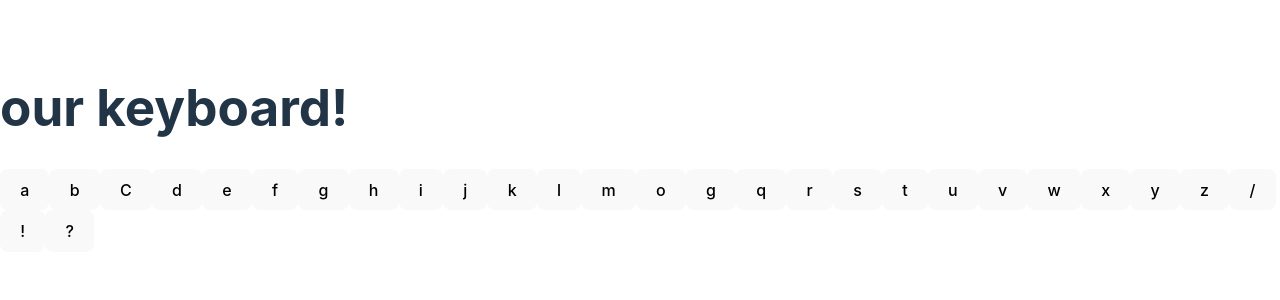
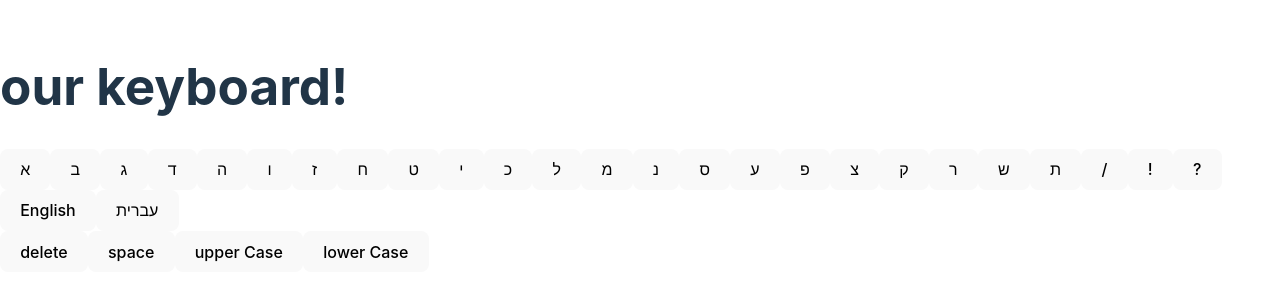
Before and after one commit to hodayaadika/reactproject1, a React (Vite) app: page / in a window 1280 px wide. Shown: the part 252-552 px from the top of the page. Built offline with nearby package versions, Linux system fonts and the light colour scheme.

Commit message:
changing languages

```diff
--- a/src/App1.jsx
+++ b/src/App1.jsx
@@ -1,10 +1,13 @@
 //import React from "react";
 import React, { useState } from "react";
 import Keyboard from "./components/Keyboard";
+import Language from "./components/Language";
+import EditKey from "./components/EditKey";
+
 const enKeyboard = [
   "a",
   "b",
-  "C",
+  "c",
   "d",
   "e",
   "f",
@@ -32,7 +35,7 @@ const enKeyboard = [
   "?",
 ];
 
-const hekeyboard = [
+const heKeyboard = [
   "א",
   "ב",
   "ג",
@@ -59,18 +62,58 @@ const hekeyboard = [
   "!",
   "?",
 ];
+const ENkeyboard = [
+  "A",
+  "B",
+  "C",
+  "D",
+  "E",
+  "F",
+  "G",
+  "H",
+  "I",
+  "J",
+  "K",
+  "L",
+  "M",
+  "N",
+  "O",
+  "P",
+  "Q",
+  "R",
+  "S",
+  "T",
+  "U",
+  "W",
+  "X",
+  "Y",
+  "Z",
+  "/",
+  "!",
+  "?",
+];
 
 function App1() {
   const [text, setText] = useState("");
+
   const displayText = (char) => {
     setText(text + char);
   };
+  const [language, setLanguage] = useState(heKeyboard);
+  const ChangeLanguage = (lan) => {
+    console.log("lan: ", lan);
+    setLanguage(lan);
+  };
+  const ChangePosition = (pos) => {
+    pos === "upper" ? setLanguage(ENkeyboard) : setLanguage(enKeyboard);
+  };
+
   return (
     <>
       <h1>our keyboard!</h1>
       <p>{text}</p>
-      <div id=" keyboard">
-        {enKeyboard.map((item, i) => (
+      <div id="keyboard">
+        {language.map((item, i) => (
           <Keyboard
             displayText={displayText}
             id={i + 1}
@@ -79,6 +122,17 @@ function App1() {
           />
         ))}
       </div>
+      <div id="language">
+        <Language
+          ChangeLanguage={ChangeLanguage}
+          he={heKeyboard}
+          en={enKeyboard}
+          EN={ENkeyboard}
+        />
+      </div>
+      <div id="edit">
+        <EditKey ChangePosition={ChangePosition} />
+      </div>
     </>
   );
 }
--- /dev/null
+++ b/src/components/EditKey.jsx
@@ -0,0 +1,11 @@
+function EditKey(props) {
+  return (
+    <>
+      <button>delete</button>
+      <button>space</button>
+      <button onClick={() => props.ChangePosition("upper")}>upper Case</button>
+      <button onClick={() => props.ChangePosition("lower")}>lower Case</button>
+    </>
+  );
+}
+export default EditKey;
--- /dev/null
+++ b/src/components/Language.jsx
@@ -0,0 +1,10 @@
+function Language(props) {
+  return (
+    <>
+      <button onClick={() => props.ChangeLanguage(props.en)}>English</button>
+      <button onClick={() => props.ChangeLanguage(props.he)}>עברית</button>
+    </>
+  );
+}
+
+export default Language;
```
